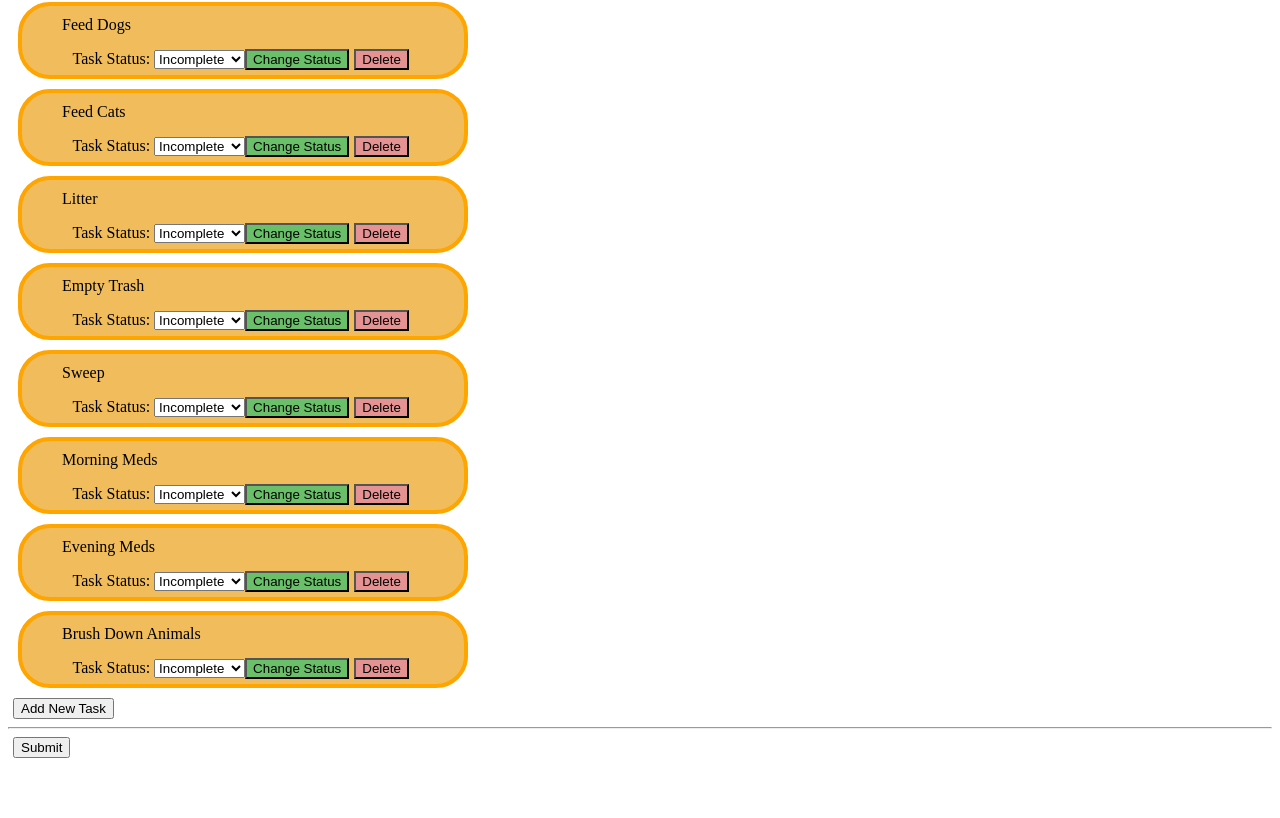
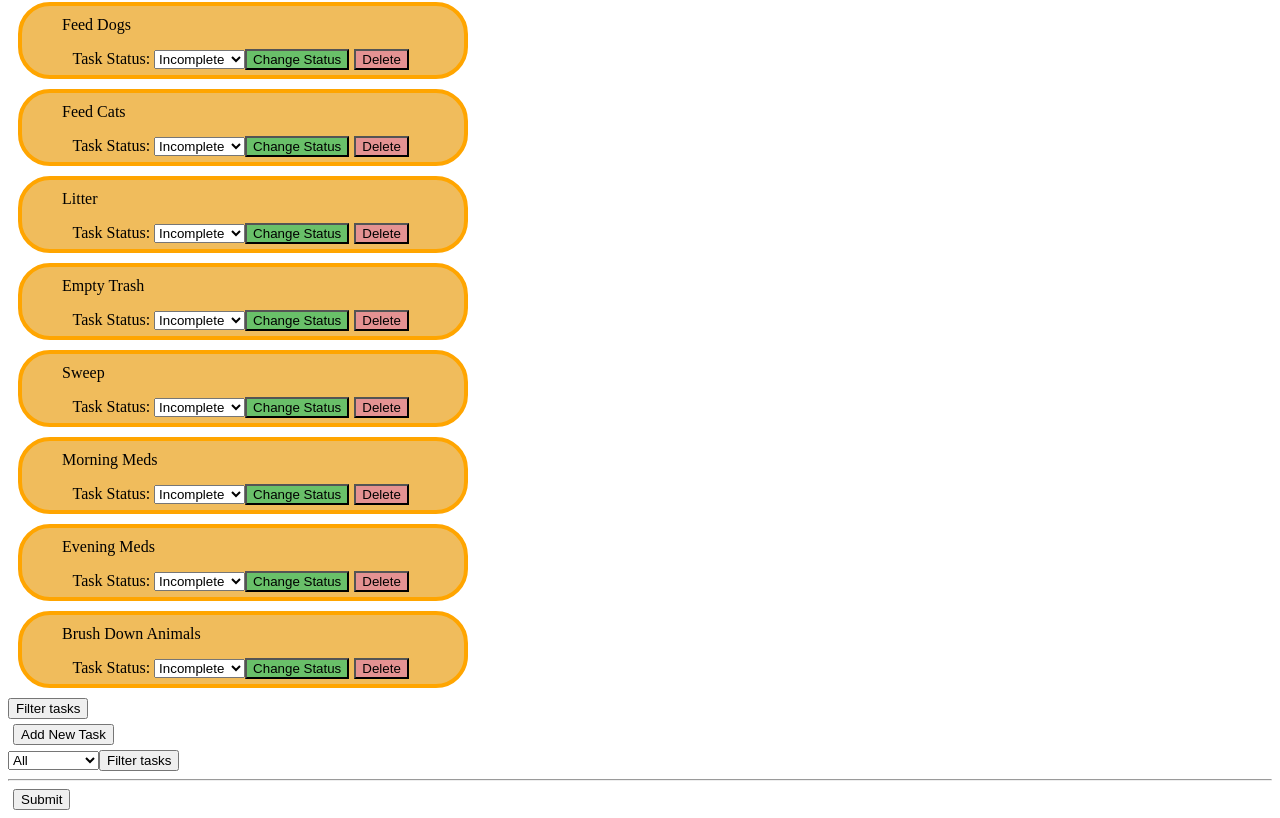
Before and after one commit to rc-devs/daily-task-manager, an Angular app in the folder daily-task-manager/: page / in a window 1280 px wide. Shown: the part 356-1174 px from the top of the page. Before the commit the page ends 1122 px from the top, so only its background shows below. Built offline with nearby package versions, Linux system fonts and the light colour scheme.

Commit message:
create filter component, trying to figure out filter by status

```diff
--- a/daily-task-manager/src/app/checklist/checklist.component.html
+++ b/daily-task-manager/src/app/checklist/checklist.component.html
@@ -6,6 +6,8 @@
 } @else if (!getTaskForm()){
   <button type="button" (click)="onAddNewTask()">Add New Task</button>
 }
+
+  <app-filter-tasks></app-filter-tasks>
   <hr>
   <button type="submit">Submit</button>
 </form>
--- a/daily-task-manager/src/app/checklist/checklist.component.ts
+++ b/daily-task-manager/src/app/checklist/checklist.component.ts
@@ -1,16 +1,18 @@
-import { Component, OnInit, signal } from '@angular/core';
+import { Component, signal } from '@angular/core';
 import { TaskCardComponent } from './task-card/task-card.component';
 import { ChecklistService } from '../shared/services/checklist.service';
 import { AddTaskComponent } from './add-task/add-task.component';
+import { FilterTasksComponent } from './filter-tasks/filter-tasks.component';
 
 @Component({
   selector: 'app-checklist',
-  imports: [TaskCardComponent, AddTaskComponent],
+  imports: [TaskCardComponent, AddTaskComponent, FilterTasksComponent],
   templateUrl: './checklist.component.html',
   styleUrl: './checklist.component.css'
 })
 export class ChecklistComponent  {
   constructor(public checklistService: ChecklistService){  }
+
 
   getTaskForm(){
     return this.checklistService.addTaskForm
@@ -24,8 +26,5 @@ export class ChecklistComponent  {
     this.checklistService.changeFormStatus();
   }
 
-  filterTasks(){
-
-  }
 
 }
--- /dev/null
+++ b/daily-task-manager/src/app/checklist/filter-tasks/filter-tasks.component.html
@@ -0,0 +1,7 @@
+<select #filter name="filter">
+  <option #all name="all" value="all">All</option>
+  <option #incomplete name="incomplete" value="incomplete">Incomplete</option>
+  <option #inProgress name="inProgress" value="in-progress">In Progress</option>
+  <option #complete name="complete" value="complete">Complete</option>
+</select>
+<button type="button" (click)="filterTasks(filter.value)">Filter tasks</button>
--- /dev/null
+++ b/daily-task-manager/src/app/checklist/filter-tasks/filter-tasks.component.ts
@@ -0,0 +1,16 @@
+import { Component, signal } from '@angular/core';
+
+@Component({
+  selector: 'app-filter-tasks',
+  imports: [],
+  templateUrl: './filter-tasks.component.html',
+  styleUrl: './filter-tasks.component.css'
+})
+export class FilterTasksComponent {
+  filter = signal<string>("all");
+
+  filterTasks(statusFilter: string){
+    console.log(statusFilter)
+    return this.filter.set(statusFilter);
+  }
+}
--- a/daily-task-manager/src/app/checklist/task-card/task-card.component.html
+++ b/daily-task-manager/src/app/checklist/task-card/task-card.component.html
@@ -13,3 +13,5 @@
         <button class="danger-btn" (click)="deleteHandler(t.id); $event.preventDefault()">Delete</button>
     </div>
   }
+
+  <button type="button" (click)="filterTasks()">Filter tasks</button>
--- a/daily-task-manager/src/app/checklist/task-card/task-card.component.ts
+++ b/daily-task-manager/src/app/checklist/task-card/task-card.component.ts
@@ -28,6 +28,9 @@ export class TaskCardComponent {
       console.log(this.checklistService.dailyTasks)
     }
 
+    filterTasks(){
+
+    }
 
 
 
```
Also changed, not shown: daily-task-manager/src/app/shared/services/checklist.service.ts (+6 -3 lines), daily-task-manager/src/app/checklist/filter-tasks/filter-tasks.component.css (added).
